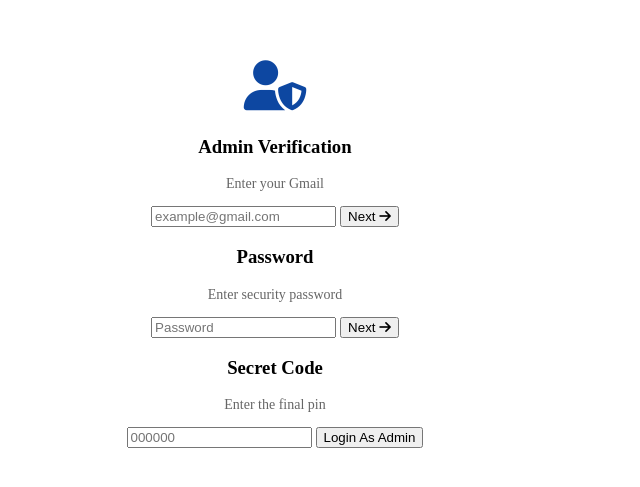
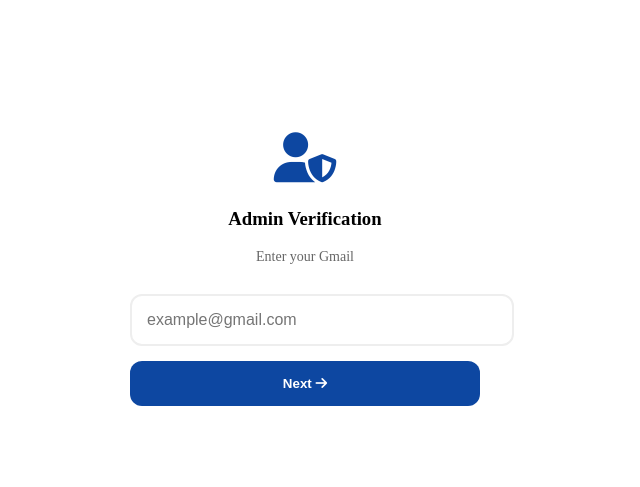
Before and after one commit to socialboosthub/Trial, a website: page admin.html in a window 1280 px wide. Shown: the part 147-634 px from the top of the page, without its empty margins (365-1005 px from the left). Drawn offline with Linux system fonts and the light colour scheme.

Commit message:
Refactor security overlay styles in admin.html
Updated the security overlay styles for better layout and added new input styles.

```diff
--- a/admin.html
+++ b/admin.html
@@ -7,31 +7,27 @@
     <link href="https://fonts.googleapis.com/css2?family=Poppins:wght@300;400;600;700&display=swap" rel="stylesheet">
     <link rel="stylesheet" href="https://cdnjs.cloudflare.com/ajax/libs/font-awesome/6.4.0/css/all.min.css">
     <style>
-      /* ADMIN SECURITY OVERLAY STYLES */
-#security-overlay {
-    position: fixed;
-    top: 0;
-    left: 0;
-    width: 100%;
-    height: 100vh; /* Changed from 100% to 100vh for mobile */
-    background: #fff;
-    z-index: 99999;
-    display: flex;
-    flex-direction: column;
-    align-items: center;    /* Horizontal centering */
-    justify-content: center; /* Vertical centering */
-    padding: 20px;
-    text-align: center;
-    box-sizing: border-box; /* Prevents padding from messing up centering */
-}
 
-.security-box {
-    width: 100%;
-    max-width: 350px;
-    margin: 0 auto; /* Extra safety for horizontal centering */
-}
-
-
+        /* ADMIN SECURITY OVERLAY STYLES */
+        #security-overlay {
+            position: fixed; top: 0; left: 0; width: 100%; height: 100%;
+            background: #fff; z-index: 99999;
+            display: flex; flex-direction: column; align-items: center; justify-content: center;
+            padding: 30px; text-align: center;
+        }
+        .security-box { width: 100%; max-width: 350px; }
+        .sec-step { display: none; animation: fadeIn 0.3s ease; }
+        .sec-step.active { display: block; }
+        .sec-input {
+            width: 100%; padding: 15px; margin: 15px 0;
+            border: 2px solid #eee; border-radius: 12px; font-size: 16px; outline: none;
+        }
+        .sec-input:focus { border-color: #FFB300; }
+        .sec-btn {
+            background: #0d47a1; color: white; font-weight: bold;
+            width: 100%; padding: 15px; border: none; border-radius: 12px; cursor: pointer;
+        }
+        .error-msg { color: #F44336; font-size: 13px; margin-top: 10px; min-height: 20px; font-weight: 600; }
 
 
         /* DASHBOARD STYLES */
```
